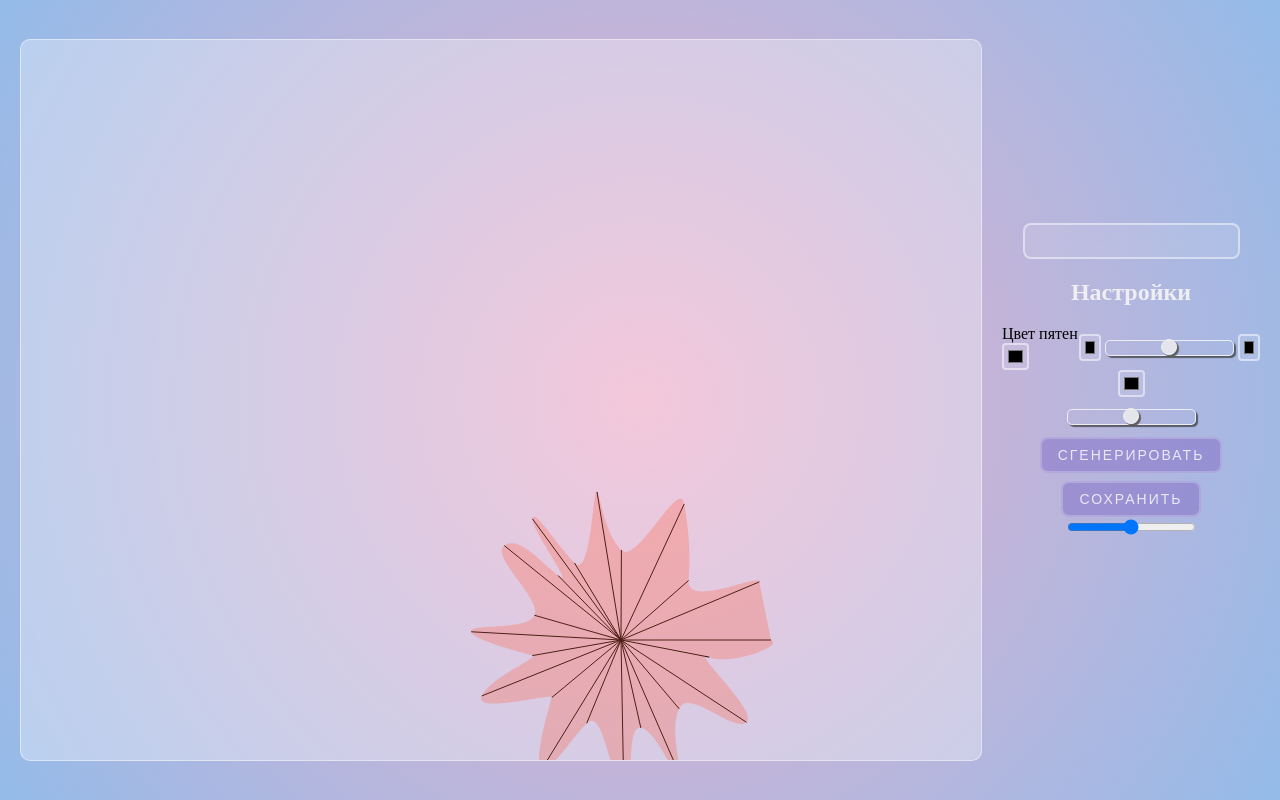
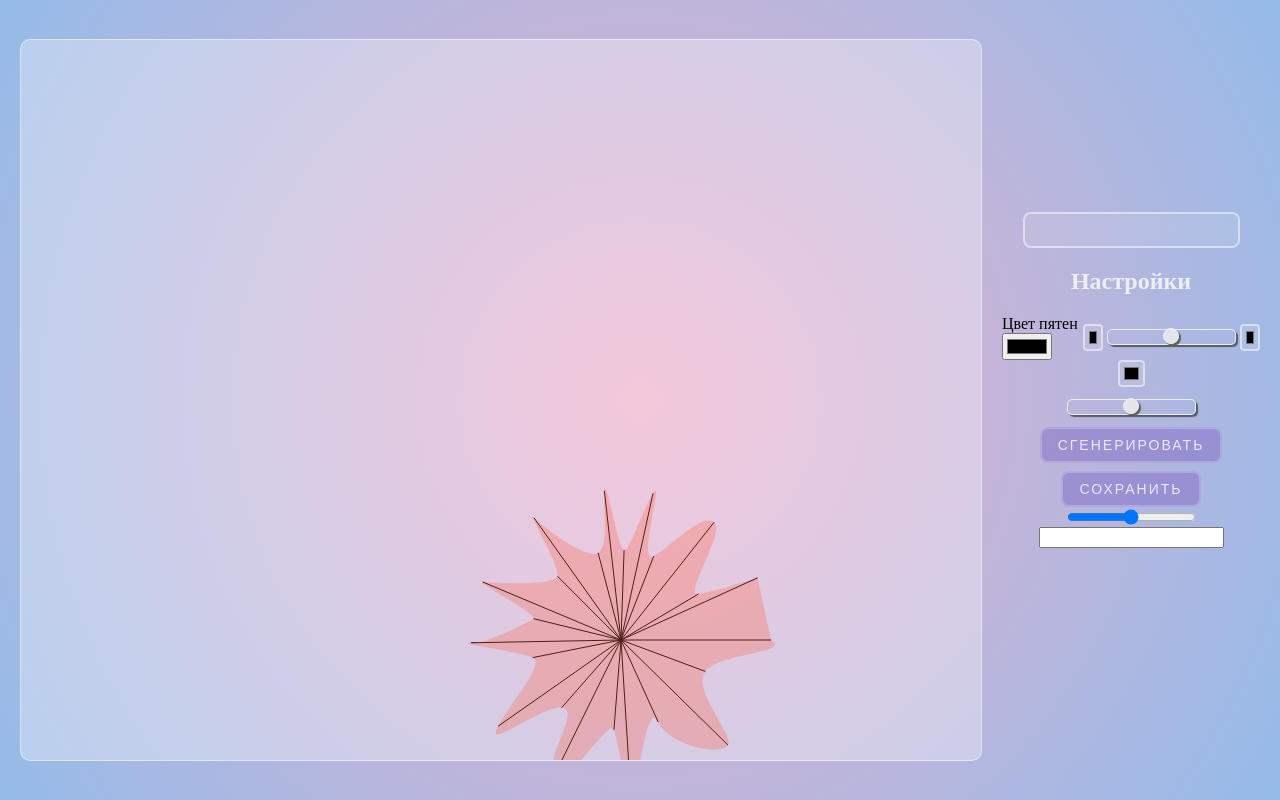
Before and after one commit to LazySelkie/SpotsGenerator, a Nuxt app: page / in a window 1280 px wide. Built offline with nearby package versions, Linux system fonts and the light colour scheme.

Commit message:
new input

```diff
--- a/components/InputColor.vue
+++ /dev/null
@@ -1,19 +0,0 @@
-<template>
-  <div class="input-color-wrapper">
-    <label for="input-color">{{ props.label }}</label>
-		<input id="input-color" class="glass-color-input" type="color">
-  </div>
-</template>
-
-<script setup lang="ts">
-const props = defineProps({
-	label: {
-		type: String,
-    default: '',
-	}
-});
-</script>
-
-<style lang="scss">
-
-</style>
--- /dev/null
+++ b/components/SInput.vue
@@ -0,0 +1,33 @@
+<template>
+  <div class="spot-input-wrapper">
+    <label for="spot-input-label">{{ props.label }}</label>
+		<input
+      id="spot-input"
+      :type="props.type"
+      :value="props.value"
+      @input="v => emits('input', v)"
+    >
+  </div>
+</template>
+
+<script setup lang="ts">
+const emits = defineEmits(['input']);
+const props = defineProps({
+	label: {
+		type: String,
+    default: '',
+	},
+  type: {
+		type: String,
+    default: '',
+  },
+  value: {
+    type: String,
+    default: '',
+  }
+});
+</script>
+
+<style lang="scss">
+
+</style>
--- /dev/null
+++ b/components/SInputColor.vue
@@ -0,0 +1,28 @@
+<template>
+  <div class="spot-input-color-wrapper">
+    <s-input
+			type="color"
+			:label="props.label"
+			:value="color"
+			@input="v => emits('input', v)"
+		/>
+  </div>
+</template>
+
+<script setup lang="ts">
+const emits = defineEmits(['input']);
+const props = defineProps({
+	label: {
+		type: String,
+    default: '',
+	},
+	color: {
+		type: String,
+    default: '#000000',
+	}
+});
+</script>
+
+<style lang="scss">
+
+</style>
--- a/pages/index.vue
+++ b/pages/index.vue
@@ -7,8 +7,9 @@
 
       <h2> Настройки </h2>
       <div style="display: flex; align-items: center;">
-        <InputColor
+        <s-input-color
           label="Цвет пятен"
+          @input=""
         />
         <input class="glass-color-input" type="color">
         <input class="glass-range-input" type="range">
@@ -22,16 +23,22 @@
       <button class="glass-button" style="margin-bottom: 8px;" @click="generate">Сгенерировать</button>
       <button class="glass-button" @click="save">Сохранить</button>
       <input type="range">
+      <input type="">
     </div>
   </div>
 </template>
 
 <script setup lang="ts">
-let v: String = "some string";
+interface Point {
+  x: number;
+  y: number;
+};
 
-interface testType {
-  id: String,
-  something?: Number,
+interface Spot {
+  color: string;
+  countRay: number;
+  circleRadius: number;
+  center: Point;
 }
 
 let obj: testType = {
```
Also changed, not shown: types/Point.ts (added), types/Spot.ts (added).
